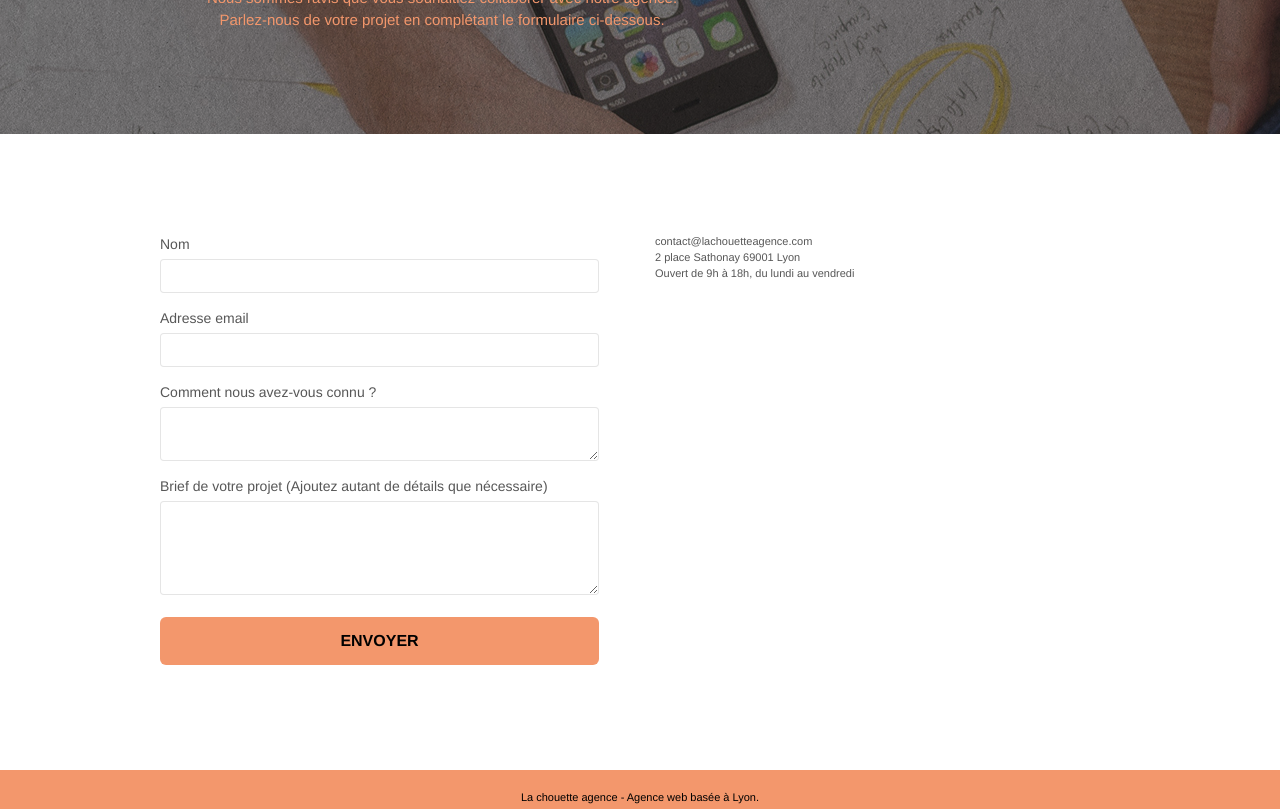
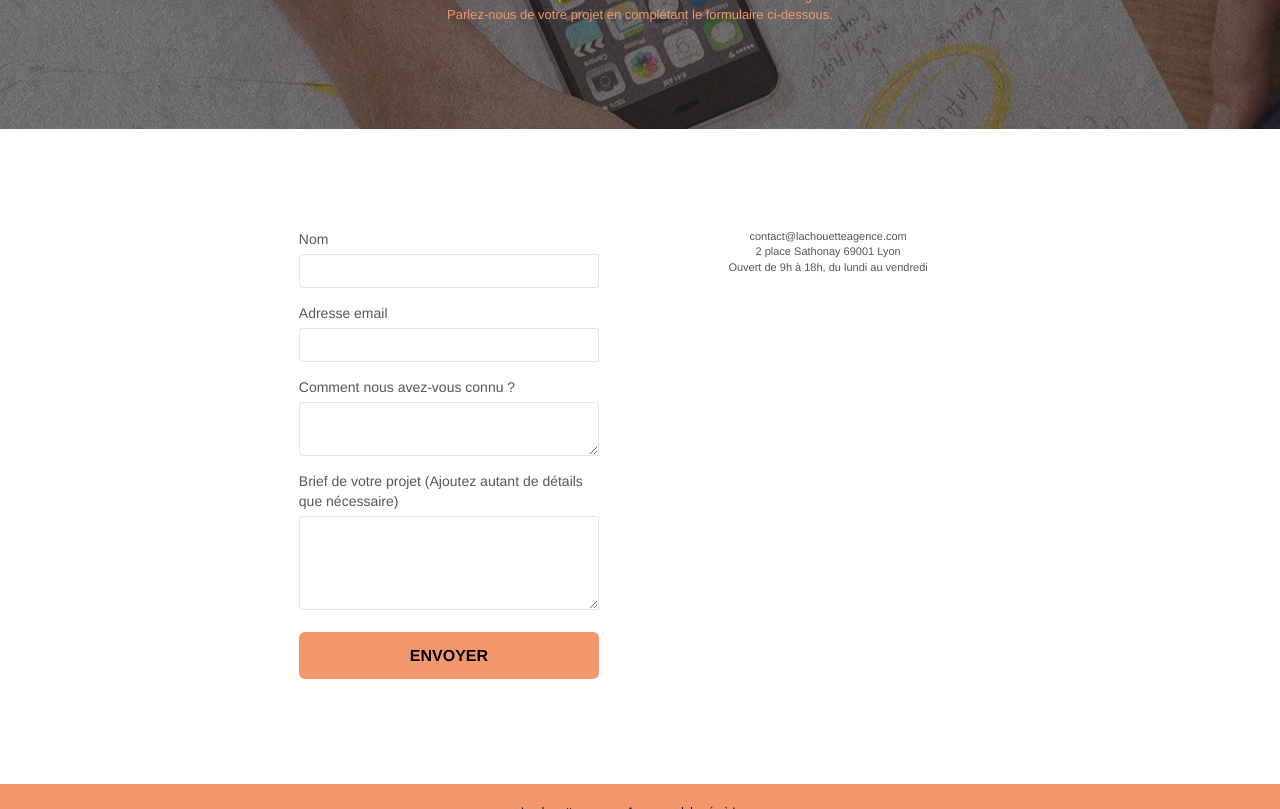
Before and after one commit to Nathalie57/LaChouetteAgence, a plain HTML site: page contact.html in a window 1280 px wide. Shown: the part 370-1179 px from the top of the page. Drawn offline with nearby package versions, Linux system fonts and the light colour scheme; files that its build step writes are made by us from their sources; a script that the page names is missing.

Commit message:
form modif

```diff
--- a/contact.html
+++ b/contact.html
@@ -90,7 +90,7 @@
 									<textarea class="form-control" required id="input_504"></textarea>
 								</div>
 								<div class="form-group">
-									<label>Brief de votre projet (Ajoutez autant de détails que
+									<label for="project">Brief de votre projet (Ajoutez autant de détails que
 										nécessaire)</label><br />
 									<textarea id="message" class="form-control" rows="4" cols="50" required></textarea>
 								</div>
@@ -113,13 +113,14 @@
 			<!-- bloc-7 END -->
 		</main>
 		<!-- ScrollToTop Button -->
+		<footer>
 		<a class="bloc-button btn btn-d scrollToTop" onclick="scrollToTarget('1')"><span
 				class="fa fa-chevron-up"></span></a>
 		<!-- ScrollToTop Button END-->
 
 
 		<!-- Footer - bloc-8 -->
-		<footer>
+
 			<div class="bloc bgc-atomic-tangerine d-bloc" id="bloc-8">
 				<div class="container bloc-sm">
 					<div class="row">
--- a/style.css
+++ b/style.css
@@ -5,6 +5,19 @@ body {
     overflow-x: hidden;
     -webkit-font-smoothing: antialiased;
     -moz-osx-font-smoothing: grayscale;
+}
+
+label {
+    font-weight: bold;
+}
+
+.col-sm-6 {
+    text-align: center;
+}
+
+.container.bloc-lg {
+    display: flex;
+    justify-content: center;
 }
 
 form#form_1 {
@@ -516,6 +529,7 @@ button {
     border-color: rgba(0, 0, 0, .1);
     box-shadow: none;
     width: 100%;
+    margin-bottom: 1.5rem;
 }
 
 .scrollToTop {
@@ -789,11 +803,13 @@ h4 {
 
 .tc-white {
     color: #F3976C!important;
+    font-size: 1.3rem;
 }
 
 .btn-atomic-tangerine {
-    background: #F3976C;
+    background: #f3976c;
     color: #000000!important;
+    width: 100%;
 }
 
 .btn-atomic-tangerine:hover {
@@ -832,6 +848,7 @@ h4 {
 
 .bg-banniere {
     background-image: url("img/la-chouette-agence-banniere.jpg");
+    text-align: center;
 }
 
 .bg-presentation {
```
